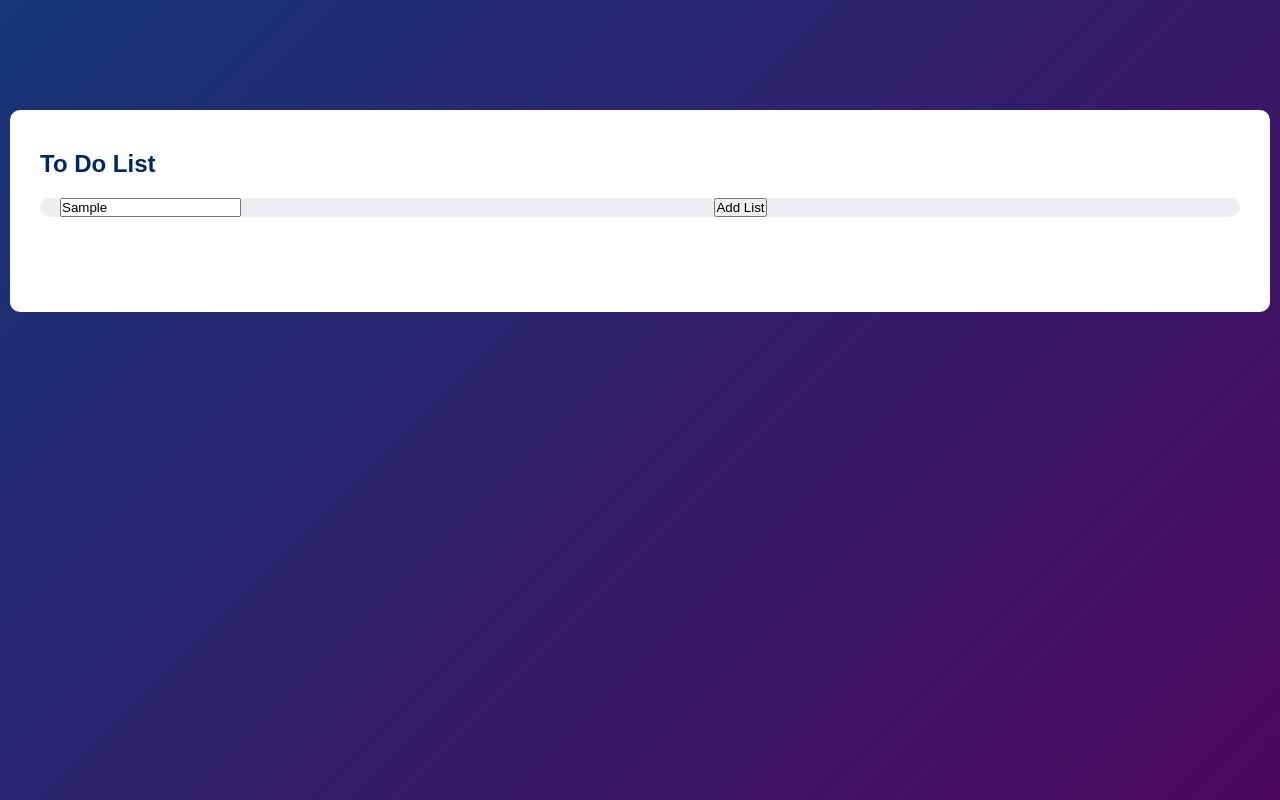
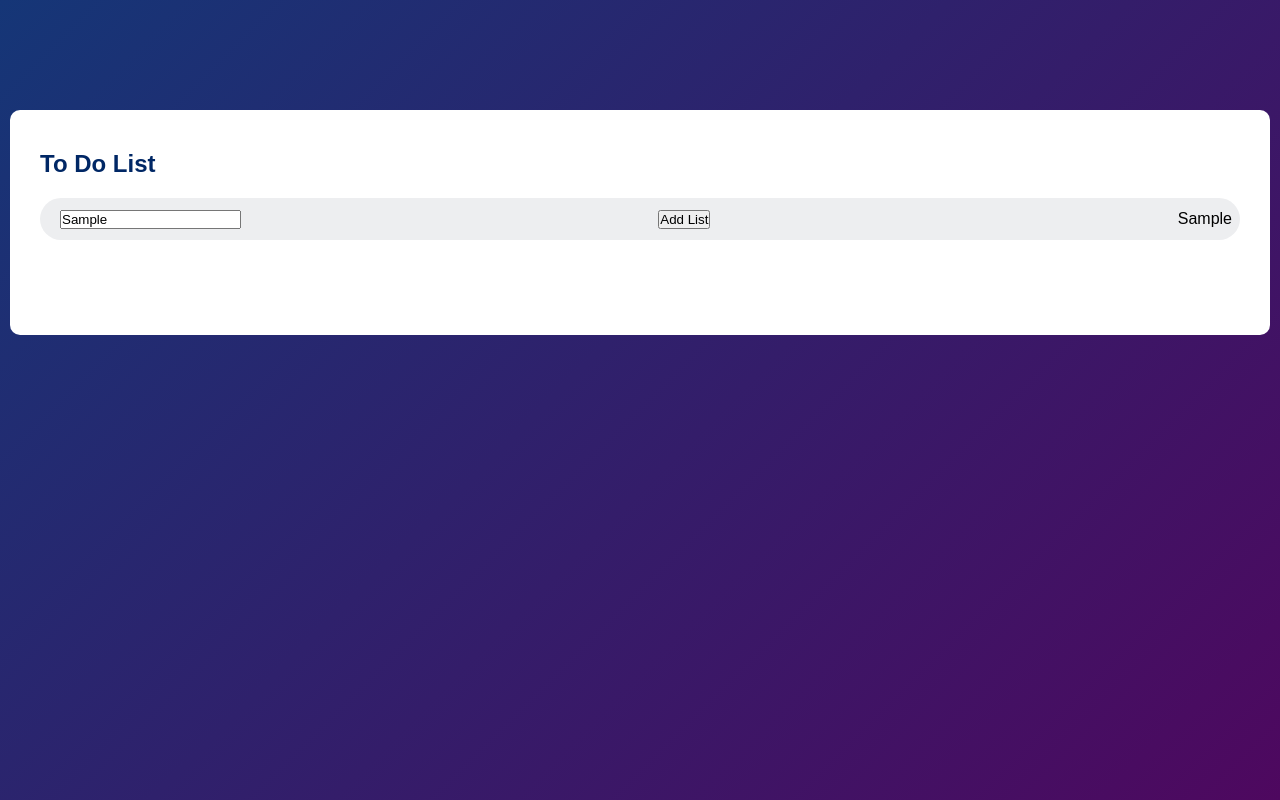
Before and after one commit to webken00/myTodoApp, a plain HTML site: page index.html in a window 1280 px wide. Both pictures are taken after typing "Sample" into the empty fields and a click on the button "Add List". Drawn offline with Linux system fonts and the light colour scheme.

Commit message:
check my corrected js file

```diff
--- a/asset/Js/script.js
+++ b/asset/Js/script.js
@@ -1,14 +1,17 @@
-const inputText = document.getElementById("input-text");
-const listContainer = document.getElementById("list-container");
+const inputText = document.getElementById("inputText");
+const add = document.getElementById("add");
+const displaytodos = document.getElementById("displaytodos");
 
-function addNewTask(){
-    if(inputText.value === ''){
+add.addEventListener('click', function(e){
+    e.preventDefault()
+
+    if(inputText.value.trim() === ''){
         alert("Type New To do List!")
     }
     else{
         let li = document.createElement("li");
         li.innerHTML = inputText.value;
-        list-container.(li);
+        displaytodos.append(li);
     }
 
-}
+})
--- a/index.html
+++ b/index.html
@@ -12,9 +12,9 @@
     <div class="myFirstJsApp">
         <h2>To Do List</h2>
         <div class="row-listholder">
-            <input type="text" id="input-text" placeholder="Add Text">
-            <button onclick="addNewTask()"> Add List</button>
-            <ul id="list-container">
+            <input type="text" id="inputText" placeholder="Add Text">
+            <button id="add"> Add List</button>
+            <ul id="displaytodos">
                 <!-- <li>Task 1</li>
                 <li>Task 2</li>
                 <li>Task 3</li> -->
```
